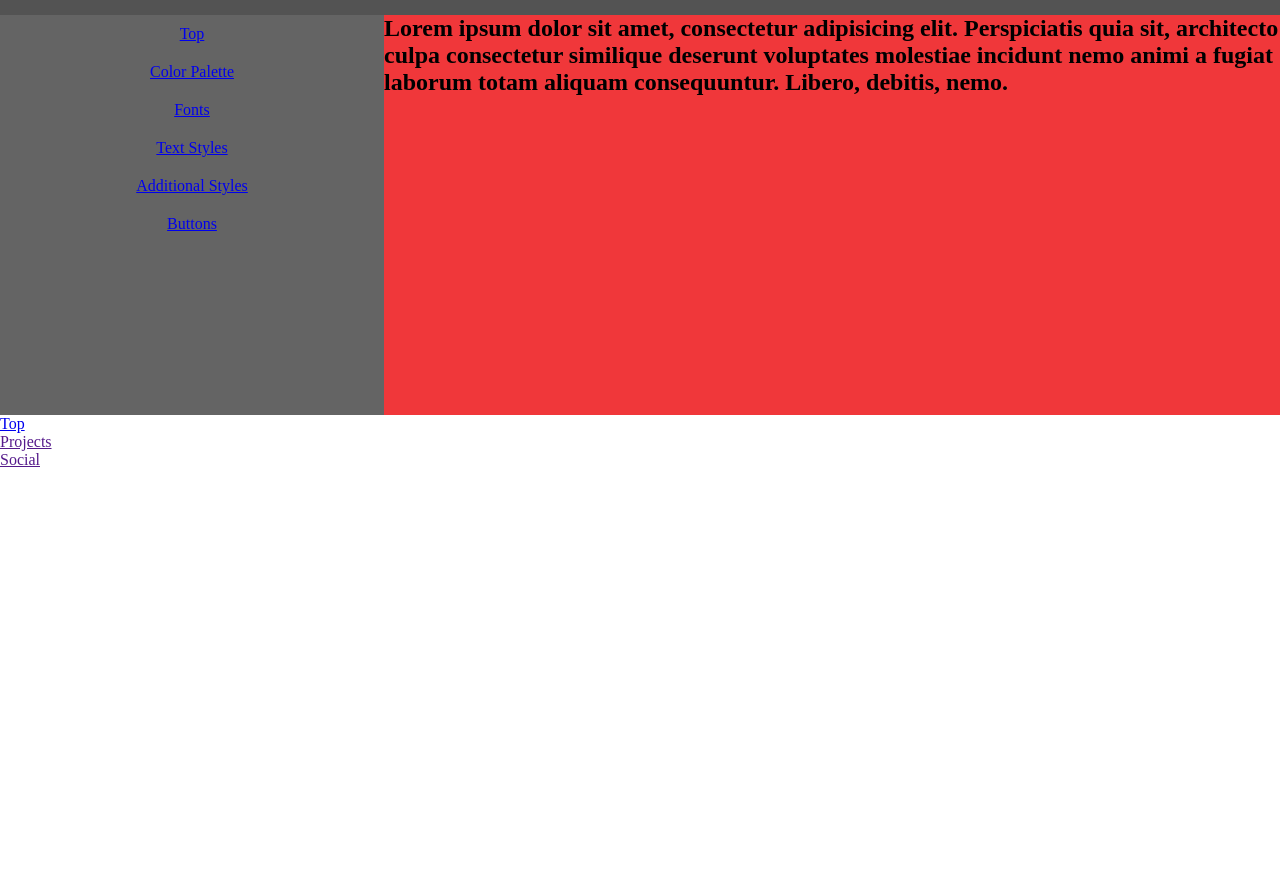
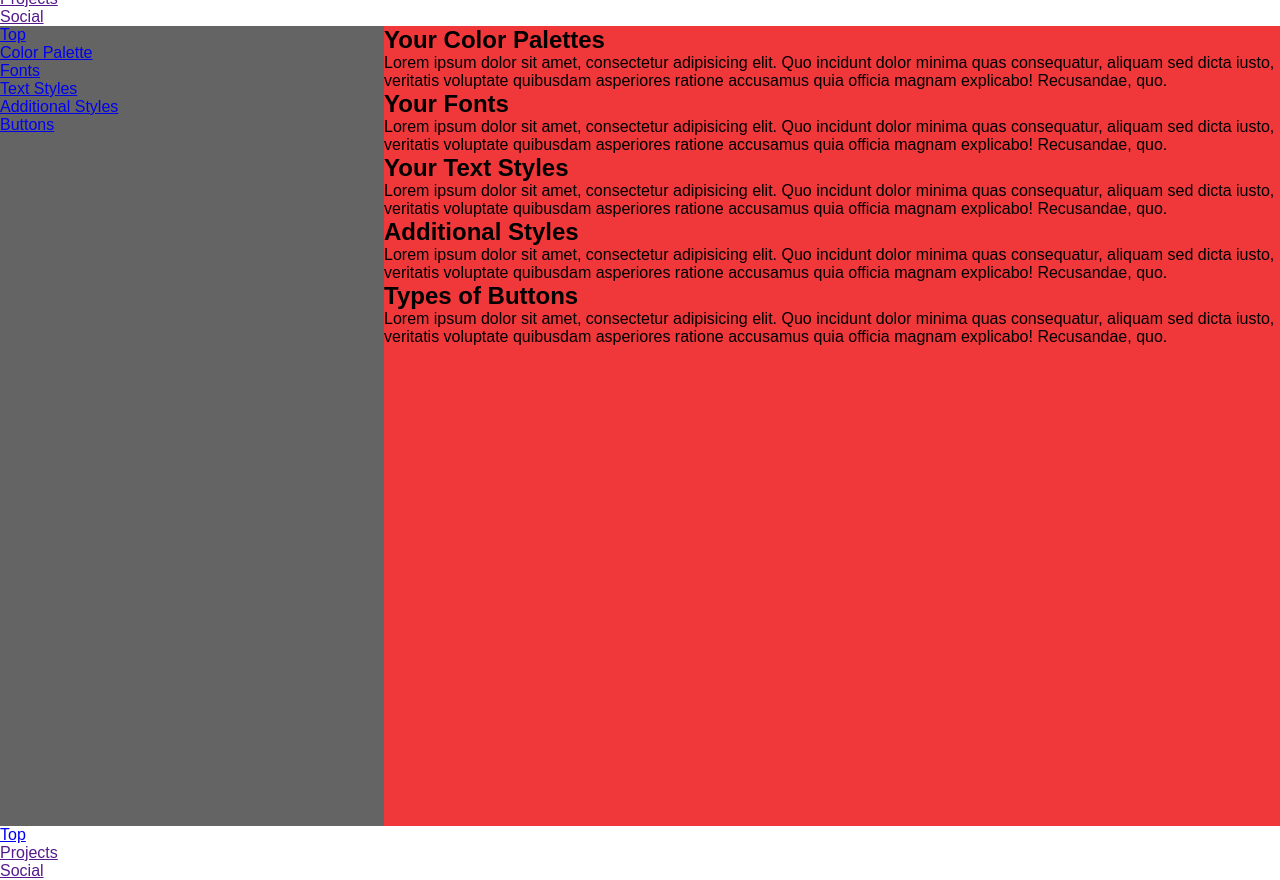
Before and after one commit to Tasty-G/Website-Design-System, a plain HTML site: page index.html in a window 1280 px wide. Shown: the part 65-945 px from the top of the page. Before the commit the page ends 800 px from the top, so only its background shows below. Drawn offline with Linux system fonts and the light colour scheme.

Commit message:
Added Google Fonts

```diff
--- a/index.html
+++ b/index.html
@@ -12,7 +12,7 @@
 	<header class="main">
 		<h1><span>Tasty</span>Web Design</h1>
 		<nav>
-			<ul>
+			<ul class="main-nav">
 				<li><a href="#">Top</a></li>
 				<li><a href="">Projects</a></li>
 				<li><a href="">Social</a></li>
@@ -21,8 +21,8 @@
 	</header>
 	<aside> <!--left column-->
 	<header>
-		<nav class="leftcol">
-			<ul>
+		<nav>
+			<ul class="leftcol">
 				<li><a href="#">Top</a></li>
 				<li><a href="#">Color Palette</a></li>
 				<li><a href="#">Fonts</a></li>
@@ -34,16 +34,49 @@
 	</header>
 	</aside>
 	<main>
-		<artic>
-			<section>
-				<h2>Lorem ipsum dolor sit amet, consectetur adipisicing elit. Perspiciatis quia sit, architecto culpa consectetur similique deserunt voluptates molestiae incidunt nemo animi a fugiat laborum totam aliquam consequuntur. Libero, debitis, nemo.</h2>
+			<!--Color Palette-->
+			<section class="color-palette">
+				<div class="palette">
+					<h2>Your Color Palettes</h2>
+					<p>Lorem ipsum dolor sit amet, consectetur adipisicing elit. Quo incidunt dolor minima quas consequatur, aliquam sed dicta iusto, veritatis voluptate quibusdam asperiores ratione accusamus quia officia magnam explicabo! Recusandae, quo.</p>
+				</div>
 			</section>
-		</artic>
+
+
+			<!--Fonts-->
+			<section class="fonts">
+				<div class="font-type">
+					<h2>Your Fonts</h2>
+					<p>Lorem ipsum dolor sit amet, consectetur adipisicing elit. Quo incidunt dolor minima quas consequatur, aliquam sed dicta iusto, veritatis voluptate quibusdam asperiores ratione accusamus quia officia magnam explicabo! Recusandae, quo.</p>
+				</div>
+			</section>
+			<!--Text Styles-->
+			<section class="text-styles">
+				<div class="text">
+					<h2>Your Text Styles</h2>
+					<p>Lorem ipsum dolor sit amet, consectetur adipisicing elit. Quo incidunt dolor minima quas consequatur, aliquam sed dicta iusto, veritatis voluptate quibusdam asperiores ratione accusamus quia officia magnam explicabo! Recusandae, quo.</p>
+				</div>
+			</section>
+			<!--Additional Styles-->
+			<section class="additional-styles">
+				<div class="more-styles">
+					<h2>Additional Styles</h2>
+					<p>Lorem ipsum dolor sit amet, consectetur adipisicing elit. Quo incidunt dolor minima quas consequatur, aliquam sed dicta iusto, veritatis voluptate quibusdam asperiores ratione accusamus quia officia magnam explicabo! Recusandae, quo.</p>
+				</div>
+			</section>
+			<!--Buttons-->
+			<section class="buttons">
+				<div class="button-type">
+					<h2>Types of Buttons</h2>
+					<p>Lorem ipsum dolor sit amet, consectetur adipisicing elit. Quo incidunt dolor minima quas consequatur, aliquam sed dicta iusto, veritatis voluptate quibusdam asperiores ratione accusamus quia officia magnam explicabo! Recusandae, quo.</p>
+				</div>
+			</section>
+
 	</main>
 	<footer>
 		<nav>
-			<ul>
-				<li class="footer"><a href="#">Top</a></li>
+			<ul class="footer">
+				<li><a href="#">Top</a></li>
 				<li><a href="">Projects</a></li>
 				<li><a href="">Social</a></li>
 			</ul>
--- a/resources/css/style.css
+++ b/resources/css/style.css
@@ -1,33 +1,41 @@
 * {
 	padding: 0;
 	margin: 0;
+    font-family: 'Poppins', sans-serif;
+
 }
-.main {
+.header {
 	width: 100%;
 	height: 80px;
 	background-color: rgba(83,83,83,1.00);
 }
 
-.main h1 {
+.header h1 {
 	position: absolute;
 	padding: 3px;
 	float: left;
 	margin-left: 2%;
 	margin-top: 10px;
 }
-.main-nav {
+.header nav {
 	width: auto;
 	float: right;
 	margin-top: 30px;
 	margin-right: 50px;
 }
-.main-nav li {
-	display: inline;
+.header ul li {
+	display: inline-block;
 	padding: 15px 30px;
-
+	position: relative;
 }
 
-.leftcol li {
+.header ul li a {
+	color: #fff;
+	text-decoration: none;
+	font-size: 13px;
+}
+
+.leftcol ul li {
 	display: block;
 	padding: 10px 0;
 	text-align: center;
@@ -36,26 +44,25 @@
 aside {
 	float: left;
 	width: 30%;
-	min-height: 400px;
-	max-height: 600px;
+	height: 100vh;
 	background-color: rgba(100,100,100,1.00);
 }
 
 main {
 	float: right;
 	width: 70%;
-	min-height: 400px;
-	max-height: 600px;
+	height: 100vh;
 	background-color: rgba(240,55,58,1.00);
 }
 
 footer {
 	widows: 100%;
 	height: 80px;
+	background-color: rgba(48,22,243,1.00);
 
 }
 
-.footer li {
+.footer-nav li {
 	display: inline-block;
 	padding: 15px 30px;
 
```
